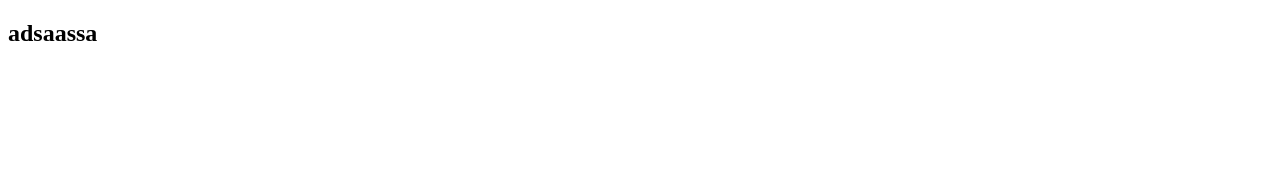
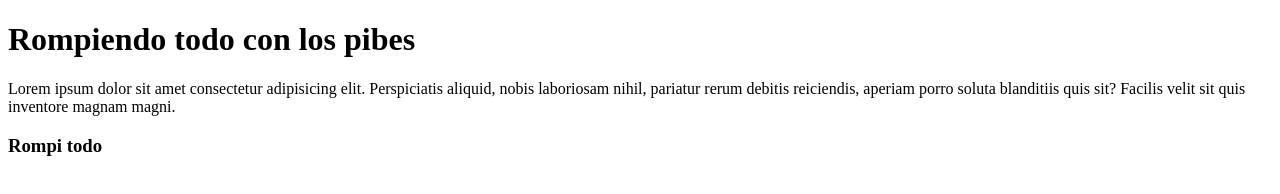
Before and after one commit to IvaanG/Practica, a plain HTML site: page index.html in a window 1280 px wide. Drawn offline with Linux system fonts and the light colour scheme.

Commit message:
Agregue un h3 y un p

```diff
--- a/index.html
+++ b/index.html
@@ -7,6 +7,8 @@
     <title>Document</title>
 </head>
 <body>
-    <h2>adsaassa</h2>
+    <h1>Rompiendo todo con los pibes</h1>
+    <p>Lorem ipsum dolor sit amet consectetur adipisicing elit. Perspiciatis aliquid, nobis laboriosam nihil, pariatur rerum debitis reiciendis, aperiam porro soluta blanditiis quis sit? Facilis velit sit quis inventore magnam magni.</p>
+    <h3>Rompi todo</h3>
 </body>
 </html>
```
